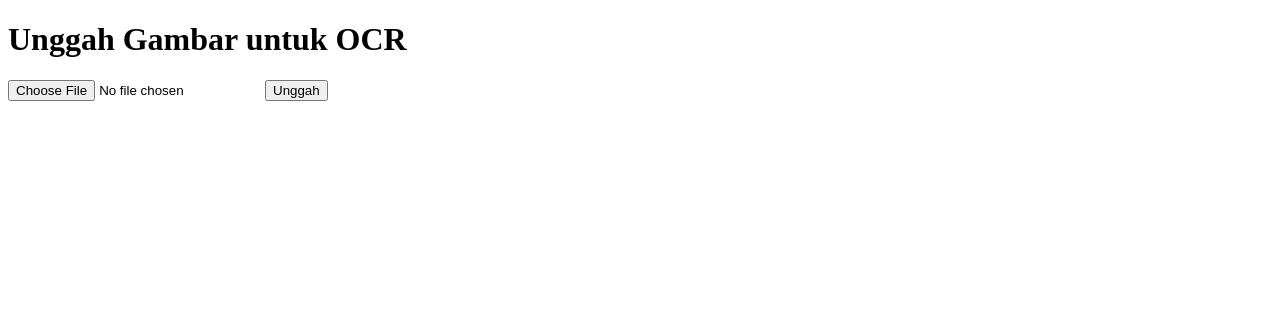
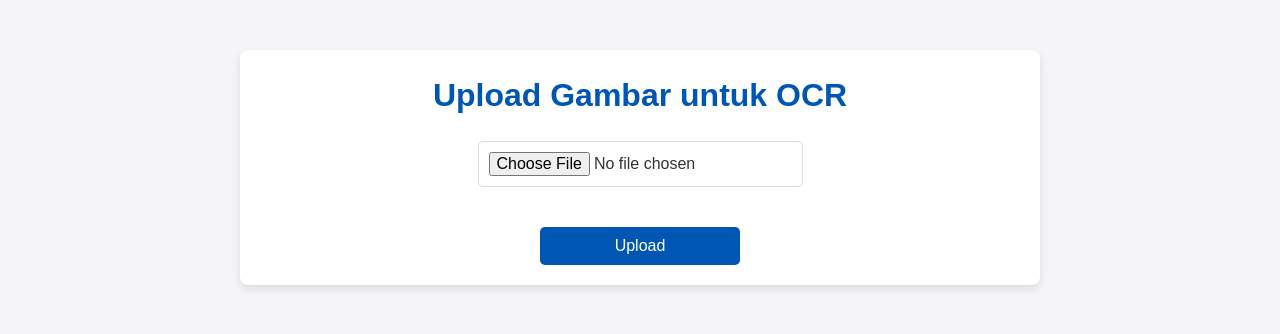
Before and after one commit to artSao/OCR-Optical-Character-Recognition, a Flask app: page / in a window 1280 px wide. Shown: the top 334 px of the page. Run offline with Flask 3, Linux system fonts and the light colour scheme.

Commit message:
membuat tampilan agar lebih rapih

```diff
--- /dev/null
+++ b/static/style.css
@@ -0,0 +1,119 @@
+/* Reset default margin, padding, dan border pada semua elemen */
+* {
+    margin: 0;
+    padding: 0;
+    box-sizing: border-box;
+}
+
+/* Membuat background dan mengatur font */
+body {
+    font-family: Arial, sans-serif;
+    background-color: #f4f4f9;  /* Warna latar belakang lembut */
+    color: #333;
+    line-height: 1.6;
+}
+
+/* Mengatur container untuk form upload */
+.container {
+    width: 80%;
+    max-width: 800px;
+    margin: 50px auto;
+    padding: 20px;
+    background-color: #fff;
+    border-radius: 8px;
+    box-shadow: 0 4px 8px rgba(0, 0, 0, 0.1);
+}
+
+/* Heading utama */
+h1 {
+    text-align: center;
+    color: #0056b3;  /* Warna biru */
+}
+
+/* Styling untuk form upload */
+form {
+    display: flex;
+    flex-direction: column;
+    align-items: center;
+}
+
+/* Styling input file */
+input[type="file"] {
+    margin: 20px 0;
+    padding: 10px;
+    border-radius: 5px;
+    border: 1px solid #ddd;
+    font-size: 16px;
+    cursor: pointer;
+}
+
+/* Tombol upload */
+button {
+    padding: 10px 20px;
+    background-color: #0056b3;
+    color: #fff;
+    border: none;
+    border-radius: 5px;
+    cursor: pointer;
+    font-size: 16px;
+    transition: background-color 0.3s ease;
+    width: 100%;
+    max-width: 200px;
+    margin-top: 20px;
+}
+
+button:hover {
+    background-color: #003f7f;
+}
+
+/* Bagian hasil teks dari OCR */
+.result-container {
+    margin-top: 30px;
+    padding: 20px;
+    background-color: #fff;
+    border-radius: 8px;
+    box-shadow: 0 4px 8px rgba(0, 0, 0, 0.1);
+}
+
+.result-container h2 {
+    color: #333;
+    text-align: center;
+    margin-bottom: 15px;
+}
+
+.result-container p {
+    white-space: pre-wrap;  /* Agar teks hasil OCR terformat dengan baik */
+    font-size: 16px;
+    color: #555;
+    line-height: 1.5;
+    padding: 10px;
+    background-color: #f9f9f9;
+    border-radius: 5px;
+    box-shadow: inset 0 0 5px rgba(0, 0, 0, 0.1);
+}
+
+/* Tombol kembali */
+.back-button {
+    display: inline-block;
+    text-align: center;
+    padding: 10px 20px;
+    background-color: #28a745;
+    color: white;
+    text-decoration: none;
+    border-radius: 5px;
+    font-size: 16px;
+    margin-top: 20px;
+    transition: background-color 0.3s ease;
+}
+
+.back-button:hover {
+    background-color: #218838;
+}
+
+/* Styling untuk error atau informasi lainnya */
+.error-message {
+    color: red;
+    text-align: center;
+    margin-top: 20px;
+    font-size: 16px;
+}
--- a/templates/index.html
+++ b/templates/index.html
@@ -1,13 +1,18 @@
 <!DOCTYPE html>
-<html>
+<html lang="en">
 <head>
-    <title>OCR App</title>
+    <meta charset="UTF-8">
+    <meta name="viewport" content="width=device-width, initial-scale=1.0">
+    <title>OCR Upload</title>
+    <link rel="stylesheet" href="{{ url_for('static', filename='style.css') }}">
 </head>
 <body>
-    <h1>Unggah Gambar untuk OCR</h1>
-    <form action="/upload" method="post" enctype="multipart/form-data">
-        <input type="file" name="file" accept="image/*">
-        <button type="submit">Unggah</button>
-    </form>
+    <div class="container">
+        <h1>Upload Gambar untuk OCR</h1>
+        <form action="{{ url_for('upload_file') }}" method="POST" enctype="multipart/form-data">
+            <input type="file" name="file" accept="image/*" required>
+            <button type="submit">Upload</button>
+        </form>
+    </div>
 </body>
 </html>
```
Also changed, not shown: templates/result.html (+13 -4 lines).
